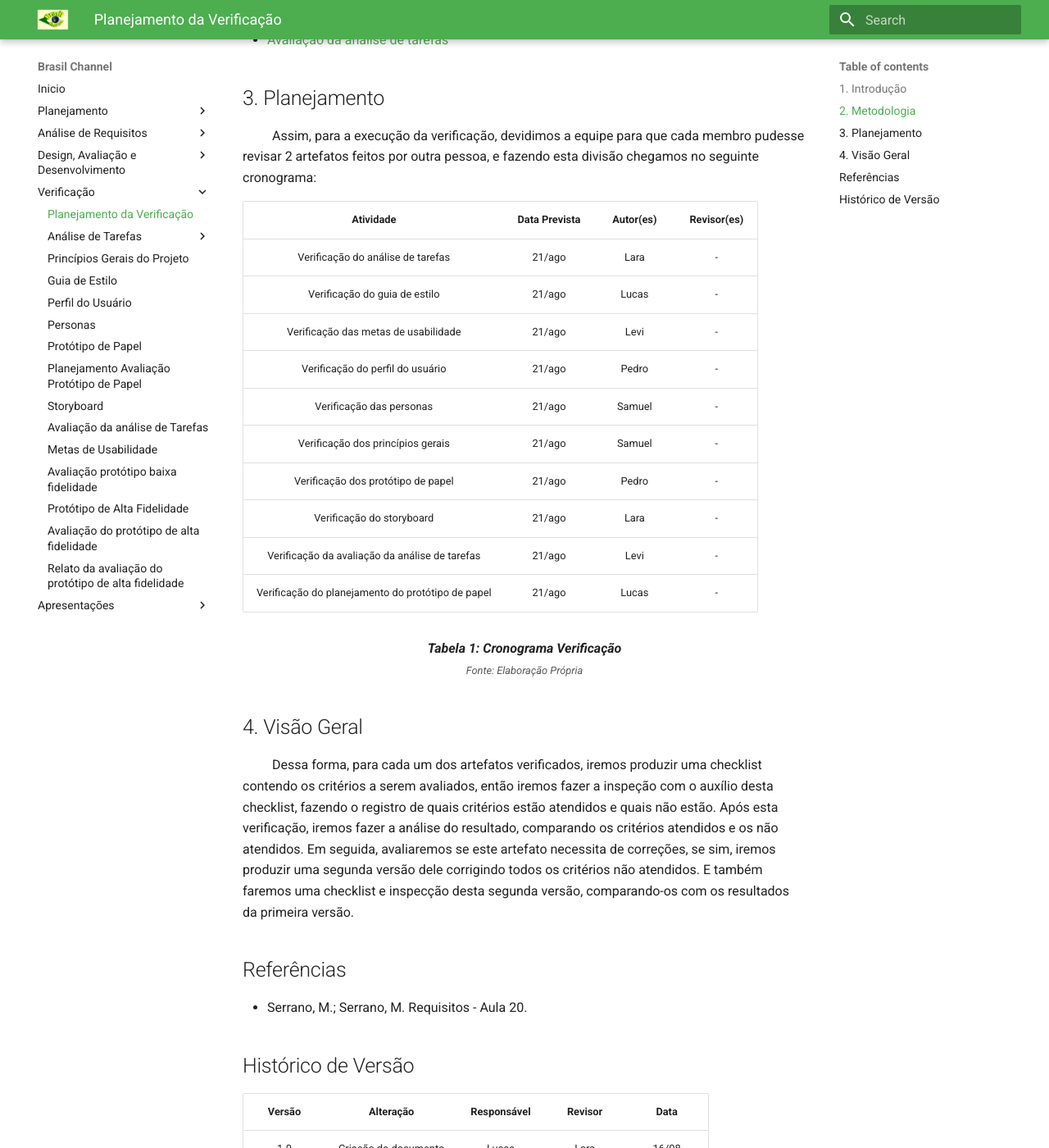
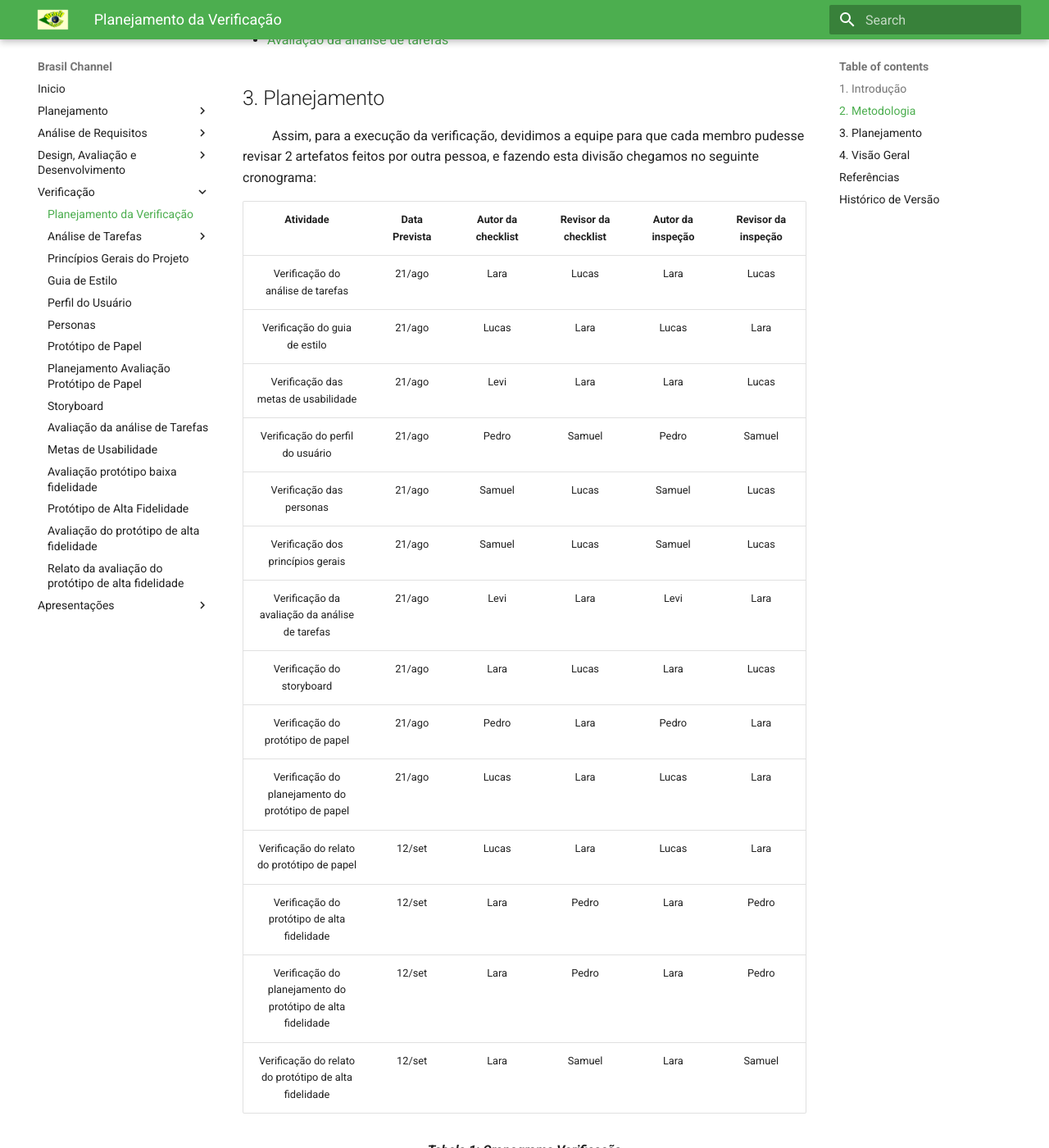
Before and after one commit to klmurussi/2022.1-Brasil-Channel, an MkDocs documentation site: the page built from docs/verificacao/planejamento.md, in a window 1280 px wide and 1400 px high, scrolled down 1127 px. Shown: the whole window at 82% size. Built offline with MkDocs 1.6.1 and Material for MkDocs 9.7.7, drawn with Linux system fonts in a browser that asks for light colours.

Commit message:
verificação da planejamento do prototipo de alta

```diff
--- a/docs/verificacao/planejamento.md
+++ b/docs/verificacao/planejamento.md
@@ -30,18 +30,22 @@
 ## 3. Planejamento
 &emsp;&emsp; Assim, para a execução da verificação, devidimos a equipe para que cada membro pudesse revisar 2 artefatos feitos por outra pessoa, e fazendo esta divisão chegamos no seguinte cronograma:
 
-|           Atividade          |    Data Prevista   | Autor(es) | Revisor(es) |
-|:----------------------------:|:----------:|  :-------: | :---------: |
-| Verificação do análise de tarefas    |        21/ago    | Lara | - |
-| Verificação do guia de estilo     |        21/ago    |Lucas| - |
-| Verificação das metas de usabilidade     |        21/ago    | Levi  | - |
-| Verificação do perfil do usuário     |        21/ago    | Pedro | - |
-| Verificação das personas     |        21/ago    | Samuel | - |
-| Verificação dos princípios gerais     |        21/ago    | Samuel | - |
-| Verificação dos protótipo de papel     |        21/ago    | Pedro | - |
-| Verificação do storyboard    |        21/ago    | Lara | - |
-| Verificação da avaliação da análise de tarefas    |        21/ago    | Levi | - |
-| Verificação do planejamento do protótipo de papel    |   21/ago | Lucas | - |
+|           Atividade          |    Data Prevista   | Autor da checklist | Revisor da checklist | Autor da inspeção | Revisor da inspeção |
+|:----------------------------:|:----------:|  :-------: | :---------: | :---------: |:---------: |
+| Verificação do análise de tarefas | 21/ago | Lara | Lucas | Lara | Lucas |
+| Verificação do guia de estilo | 21/ago | Lucas | Lara | Lucas | Lara |
+| Verificação das metas de usabilidade | 21/ago | Levi | Lara | Lara | Lucas |
+| Verificação do perfil do usuário | 21/ago | Pedro | Samuel | Pedro | Samuel |
+| Verificação das personas | 21/ago | Samuel | Lucas | Samuel | Lucas |
+| Verificação dos princípios gerais | 21/ago | Samuel | Lucas | Samuel | Lucas |
+| Verificação da avaliação da análise de tarefas | 21/ago | Levi | Lara | Levi | Lara |
+| Verificação do storyboard | 21/ago | Lara | Lucas | Lara | Lucas |
+| Verificação do protótipo de papel | 21/ago | Pedro | Lara | Pedro | Lara |
+| Verificação do planejamento do protótipo de papel | 21/ago | Lucas | Lara | Lucas | Lara |
+| Verificação do relato do protótipo de papel | 12/set | Lucas | Lara | Lucas | Lara |
+| Verificação do protótipo de alta fidelidade | 12/set | Lara | Pedro | Lara | Pedro |
+| Verificação do planejamento do protótipo de alta fidelidade | 12/set | Lara | Pedro | Lara | Pedro |
+| Verificação do relato do protótipo de alta fidelidade | 12/set | Lara | Samuel | Lara | Samuel |
 
 <figcaption align='center'>
     <b>Tabela 1: Cronograma Verificação </b>
```
Also changed, not shown: docs/verificacao/PrototipoPapel.md (+2 -2 lines), docs/verificacao/avaliacaoProtoAlta.md (+1 -1 lines), docs/verificacao/protoAlta.md (+1 -1 lines), docs/verificacao/relatoProtoAlta.md (+1 -1 lines), docs/verificacao/ver_AvaliacaoAnaliseTarefas.md (+1 -1 lines).
